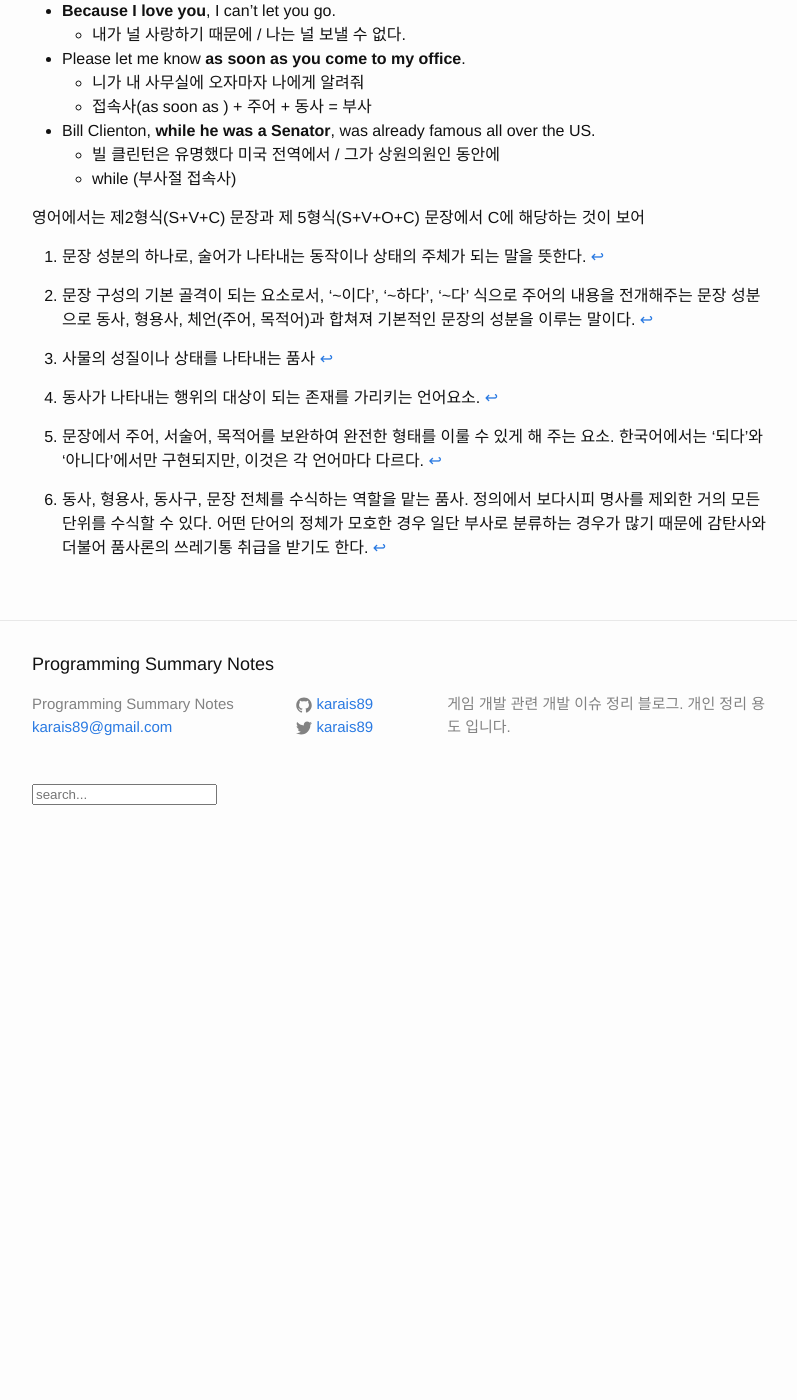
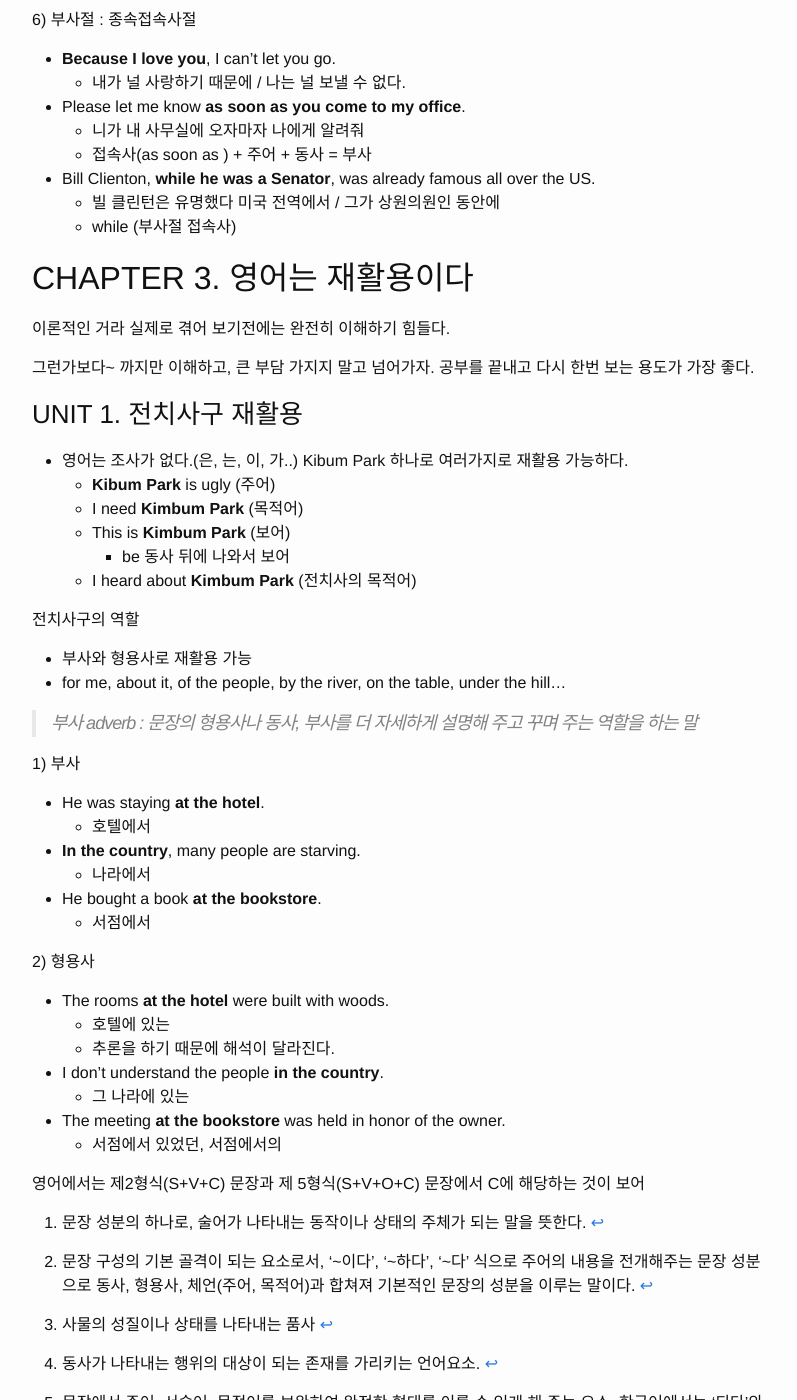
Before and after one commit to karais89/karais89.github.io_back, a Jekyll site: the page built from _posts/2018-12-14-hanmadiro-part-0.markdown, in a window 1280 px wide and 1400 px high, scrolled down 13763 px. Shown: the whole window, without its empty margins (238-1035 px from the left). Built offline with Jekyll 4.4.1, drawn with Linux system fonts in a browser that asks for light colours; comment, search, counter and statistics services are not loaded; before the commit the page ends 14629 px from its top, so only the background shows below that; some of the changed text lies outside the part shown.

Commit message:
UNIT 1. 전치사구 재활용

```diff
--- a/_posts/2018-12-14-hanmadiro-part-0.markdown
+++ b/_posts/2018-12-14-hanmadiro-part-0.markdown
@@ -554,6 +554,44 @@ eat
     - 빌 클린턴은 유명했다 미국 전역에서 / 그가 상원의원인 동안에
     - while (부사절 접속사)
 
+## CHAPTER 3. 영어는 재활용이다
+
+이론적인 거라 실제로 겪어 보기전에는 완전히 이해하기 힘들다.
+
+그런가보다~ 까지만 이해하고, 큰 부담 가지지 말고 넘어가자. 공부를 끝내고 다시 한번 보는 용도가 가장 좋다.
+
+### UNIT 1. 전치사구 재활용
+
+- 영어는 조사가 없다.(은, 는, 이, 가..) Kibum Park 하나로 여러가지로 재활용 가능하다.
+    - **Kibum Park** is ugly (주어)
+    - I need **Kimbum Park** (목적어)
+    - This is **Kimbum Park** (보어)
+        - be 동사 뒤에 나와서 보어
+    - I heard about **Kimbum Park** (전치사의 목적어)
+
+전치사구의 역할
+- 부사와 형용사로 재활용 가능
+- for me, about it, of the people, by the river, on the table, under the hill...
+
+> 부사 adverb : 문장의 형용사나 동사, 부사를 더 자세하게 설명해 주고 꾸며 주는 역할을 하는 말
+
+1) 부사
+- He was staying **at the hotel**.
+    - 호텔에서
+- **In the country**, many people are starving.
+    - 나라에서
+- He bought a book **at the bookstore**.
+    - 서점에서
+
+2) 형용사
+- The rooms **at the hotel** were built with woods.
+    - 호텔에 있는
+    - 추론을 하기 때문에 해석이 달라진다.
+- I don't understand the people **in the country**.
+    - 그 나라에 있는
+- The meeting **at the bookstore** was held in honor of the owner.
+    - 서점에서 있었던, 서점에서의
+
 [^1]: 문장 성분의 하나로, 술어가 나타내는 동작이나 상태의 주체가 되는 말을 뜻한다.
 
 [^2]: 문장 구성의 기본 골격이 되는 요소로서, '~이다', '~하다', '~다' 식으로 주어의 내용을 전개해주는 문장 성분으로 동사, 형용사, 체언(주어, 목적어)과 합쳐져 기본적인 문장의 성분을 이루는 말이다.
```
